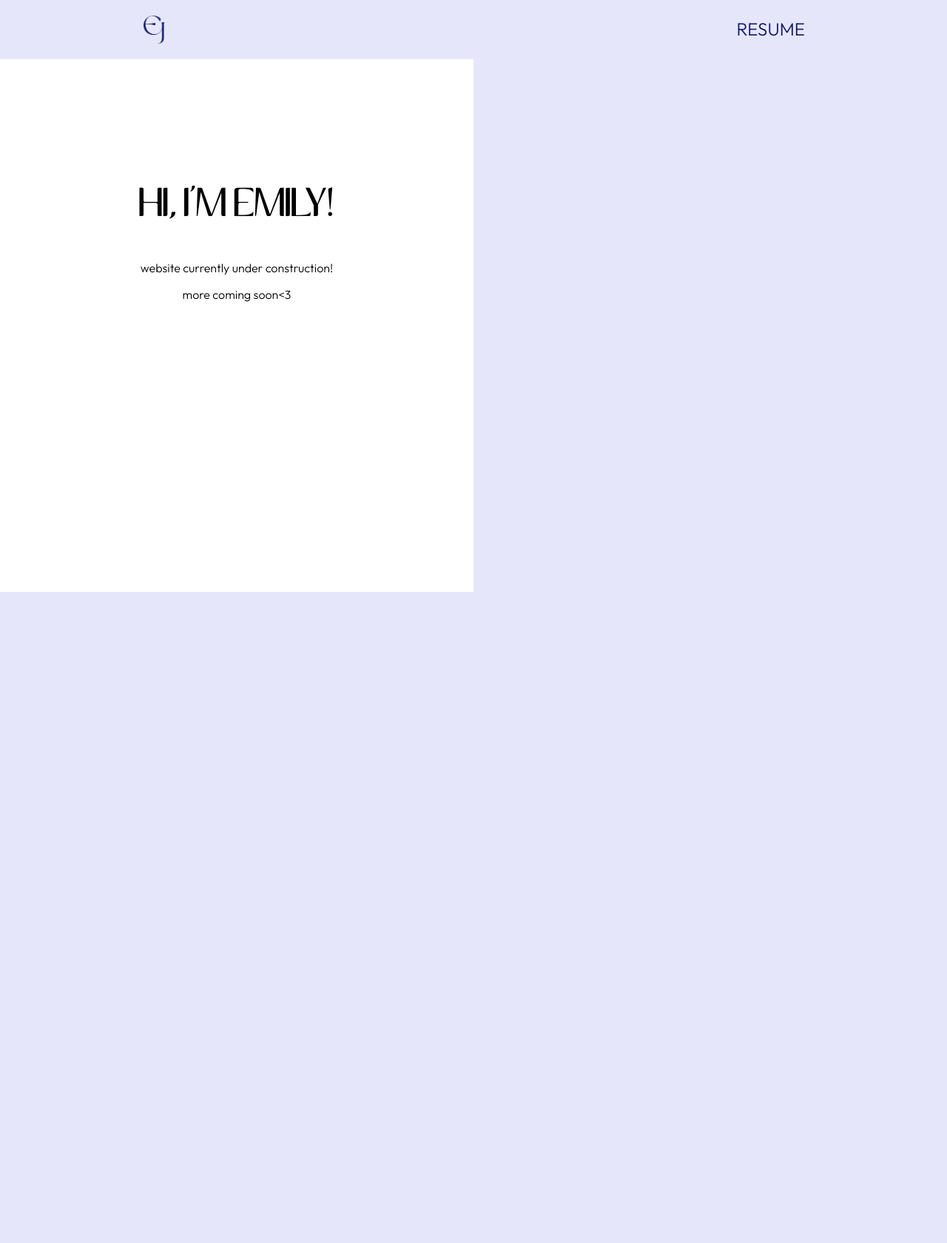
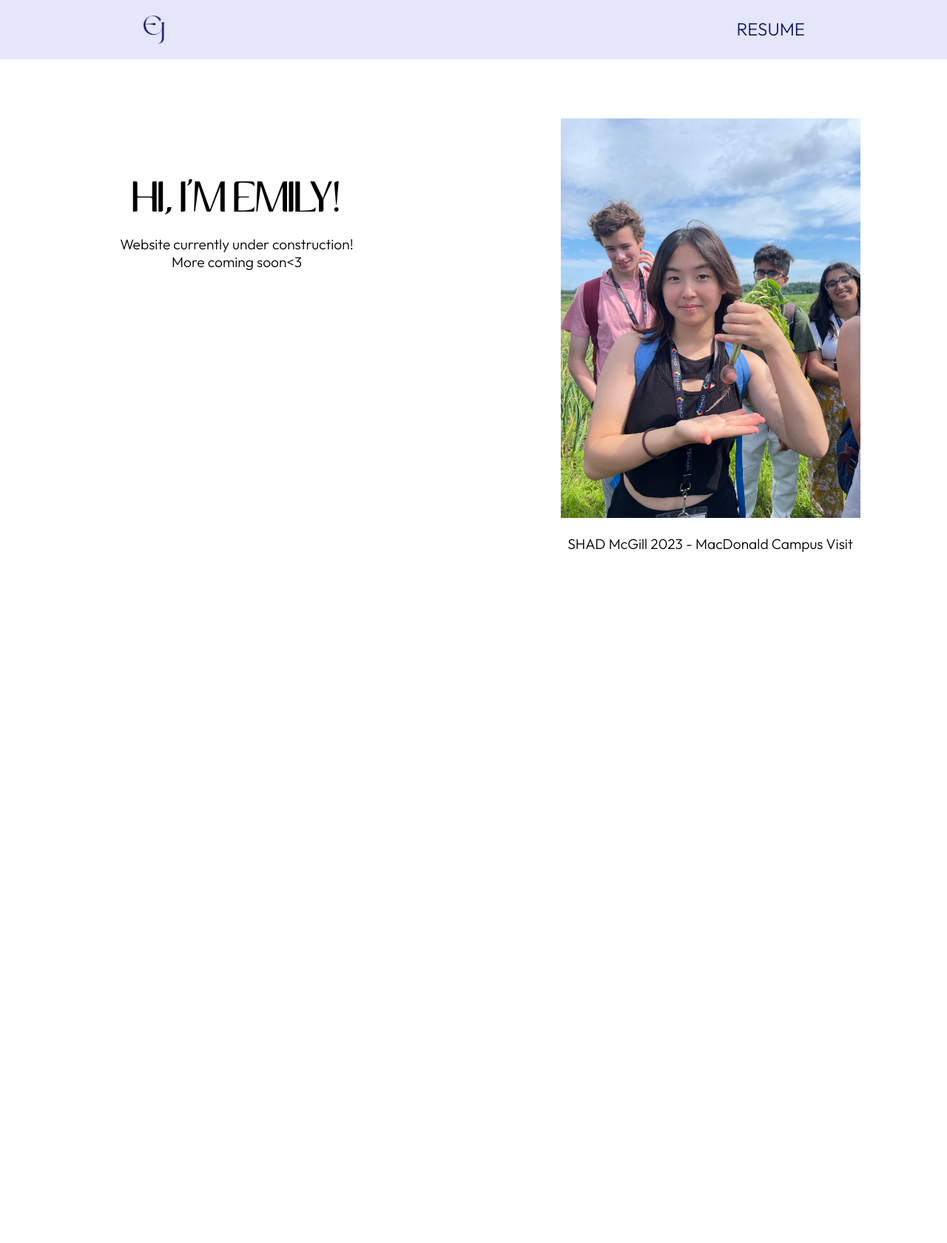
Before and after one commit to ej1ng/portfolio, a PHP site: page / in a window 1280 px wide. Shown: the whole page at 74% size. Before the commit the page ends 800 px from the top, so only its background shows below. Run offline with PHP 8.4, Linux system fonts and the light colour scheme.

Commit message:
added images and descriptions

```diff
--- a/index.html
+++ b/index.html
@@ -30,26 +30,36 @@
                 </div>
             </div>
 
-            <div class="content">
+            <div class="contentBlock">
+                <!--Introduction section-->
+                <div class="introContent">
+
+                    <div class="leftBlock">
+                        <div id="introText">
+                            HI, I'M EMILY!
+                        </div>
+                        <p id="bodyText">
+                            Website currently under construction!
+                            <br>More coming soon<3
+                        </p>
+                    </div>
 
 
-                <div class="left">
-                    <div id="introText">
-                        <p>HI, I'M EMILY!</p>
+                    <div class="rightBlock">
+                        <img id="me" src="images/me.png">
+                        <p id="bodyText" padding-right: 11.5vh >SHAD McGill 2023 - MacDonald Campus Visit</p>
                     </div>
-                    <div id="bodyText">
-                        <p>website currently under construction!</p>
-                        <p>more coming soon<3</p>
-                    </div>
+
+
                 </div>
 
 
-                <div class="right">
-                    <img id
+                <!--Experiences section-->
+                <div class="expContent">
                 </div>
 
+            </div>
 
-            </div>
         </div>
 
 
--- a/styles.css
+++ b/styles.css
@@ -69,49 +69,48 @@ body {
 }
 
 /* Body styles */
-.content {
+.contentBlock{
+    display: block;
+    height: 200vh;
+    width: 100vw;
+}
+.introContent {
     height: 90vh;
     width: 100vw;
     display: flex;
     align-items: center;
 }
-.right {
+.rightBlock {
     height: 90vh;
     width: 50vw;
-    background-color: lavender;
+    display: block;
 }
-.left {
+.leftBlock {
     height: 90vh;
     width: 50vw;
-    align-items: center;
+    background-color: white;
 }
 #introText {
-    font-size: 6vh;
+    font-size: max(4vw, 30px);
     font-family: Aubrey;
     color: black;
-    animation: transitionIn 0.75s;
-    padding-top: 15vh;
+    animation: transitionIn 1s;
+    padding-top: 20vh;
 }
 #bodyText {
-    font-size: 2vh;
+    font-size: max(1.2em, 11px);
     font-family: Outfit;
     color: black;
-    animation: transitionIn 0.75s;
+    animation: transitionIn 1s;
 }
 #me {
-
+    max-width: 75%;
+    max-height: 75%;
+    animation: transitionIn 1s;
+    padding-top: 10vh;
 }
-
-@keyframes bounce {
-    0% {
-        transform: translateY(0px);
-    }
-    50% {
-        transform: translateY(-25px);
-    }
-    100% {
-        transform: translateY(0px);
-    }
+.expContent {
+    display: flex;
 }
 
 @keyframes transitionIn {
```
Also changed, not shown: images/guitar.png (added), images/me.png (added).
